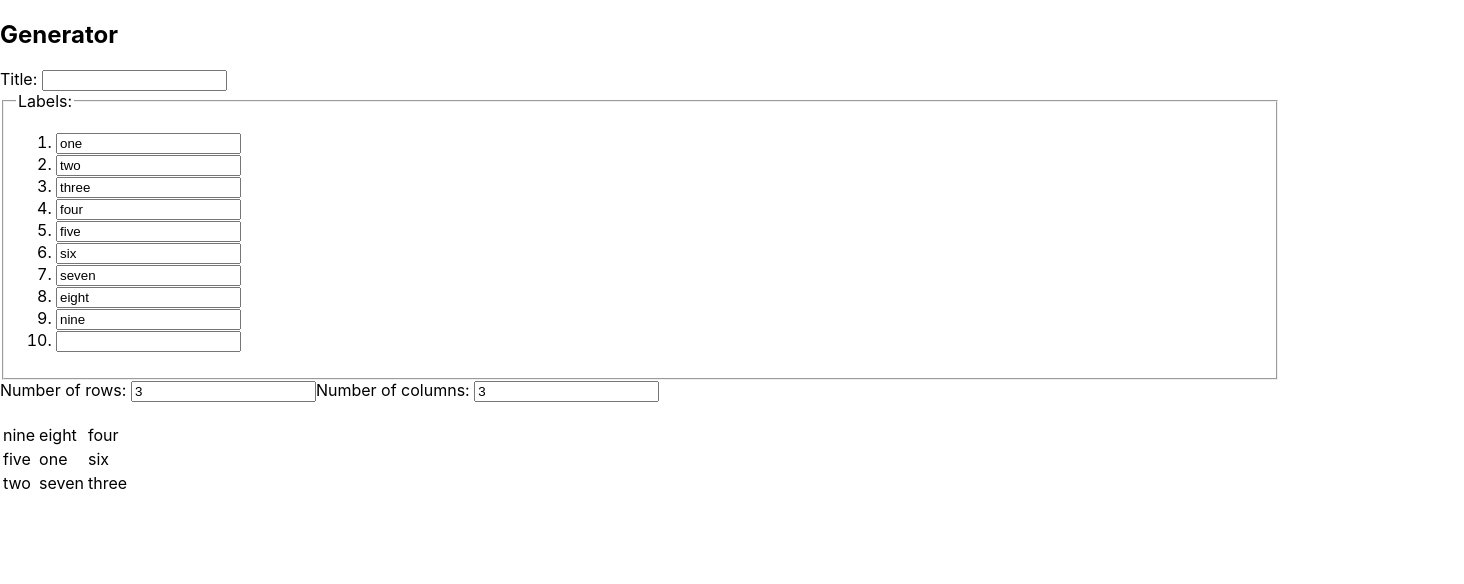
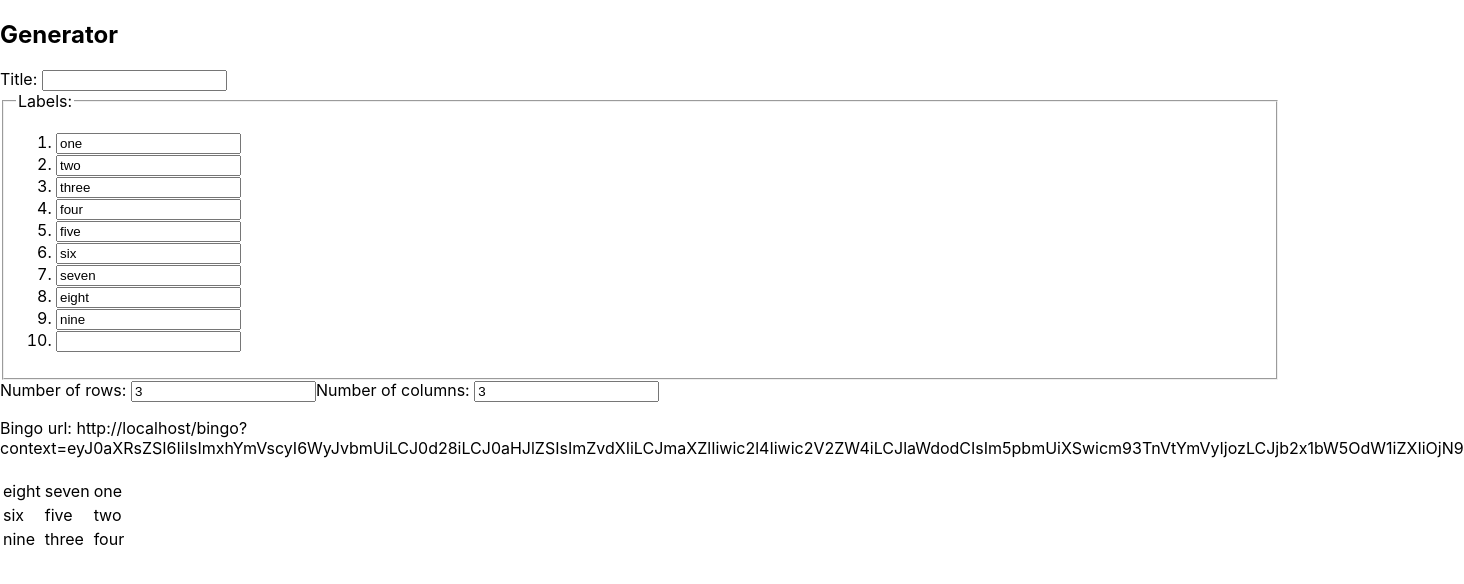
Before and after one commit to rempartIrien/bingo-generator, a React (Vite) app: page /generator in a window 1280 px wide. Shown: the top 584 px of the page, 1464 px wide, since content can reach past the window. Built offline with nearby package versions, Linux system fonts and the light colour scheme; the HTML template or start-up script is replaced by a standard one.

Commit message:
Encode context in URL
When generating a bingo, all data are placed in a generated URL. This URL links to the bingo page and the bingo is generated according to the data embedded in the URL.

```diff
--- a/src/bingo/Bingo.tsx
+++ b/src/bingo/Bingo.tsx
@@ -1,26 +1,29 @@
 import React from 'react';
+import { useLocation } from 'react-router-dom';
+
+import { decode } from '../base64.utils';
 
 import BingoViewer from './BingoViewer';
 
-const HARD_CODED_STUFF: string[] = [
-  'one',
-  'two',
-  'three',
-  'four',
-  'five',
-  'six',
-  'seven',
-  'eight',
-  'nine'
-];
+function Bingo(): JSX.Element {
+  const query: URLSearchParams = useQuery();
+  if (!query.has('context') || !query.get('context')) {
+    return <p>Too bad</p>; // FIXME: link to generator page
+  }
+  const context: string = query.get('context') as string;
+  const decryptedContext: string = decode(context);
+  console.log(decryptedContext);
+  return <BingoViewer {...JSON.parse(decryptedContext)}></BingoViewer>;
+}
 
-function Bingo(): JSX.Element {
-  return (
-    <BingoViewer
-      labels={HARD_CODED_STUFF}
-      rowNumber={3}
-      columnNumber={3}></BingoViewer>
-  );
+/**
+ * Hook from react router documenation that return the search part
+ * of the current URL. It is based on `useLocation` hook.
+ *
+ * See https://reactrouter.com/web/example/query-parameters
+ */
+function useQuery(): URLSearchParams {
+  return new URLSearchParams(useLocation().search);
 }
 
 export default Bingo;
--- a/src/bingo/BingoViewer.tsx
+++ b/src/bingo/BingoViewer.tsx
@@ -10,7 +10,11 @@ interface BingoViewerProps {
 }
 
 function BingoViewer(props: BingoViewerProps): JSX.Element {
-  if (!isNumberValid(props.rowNumber) || !isNumberValid(props.columnNumber)) {
+  if (
+    !isNumberValid(props.rowNumber) ||
+    !isNumberValid(props.columnNumber) ||
+    !Array.isArray(props.labels)
+  ) {
     return <p>Can&apos;t generate bingo, please check your parameters.</p>;
   }
   const randomizedStuff: string[][] = toGrid(
@@ -37,7 +41,7 @@ function BingoViewer(props: BingoViewerProps): JSX.Element {
   );
 }
 
-function isNumberValid(value: number): boolean {
+function isNumberValid(value: number | undefined): boolean {
   return !!(value || value === 0);
 }
 
--- a/src/generator/Generator.tsx
+++ b/src/generator/Generator.tsx
@@ -7,6 +7,7 @@ import React, {
   useState
 } from 'react';
 
+import { encode } from '../base64.utils';
 import BingoViewer from '../bingo/BingoViewer';
 
 const HARD_CODED_STUFF: string[] = [
@@ -24,6 +25,7 @@ const HARD_CODED_STUFF: string[] = [
 function Generator(): JSX.Element {
   const [labels, setLabels] = useState<string[]>(HARD_CODED_STUFF);
   const [title, setTitle] = useState<string>('');
+  const [generatedUrl, setGeneratedUrl] = useState<string>('');
   const [rowNumber, setRowNumber] = useState<number>(3);
   const [columnNumber, setColumnNumber] = useState<number>(3);
   const [focusIndex, setFocusIndex] = useState<number>();
@@ -32,6 +34,19 @@ function Generator(): JSX.Element {
     () => [...Array(labels.length)].map(() => null),
     [labels.length]
   );
+
+  useEffect(() => {
+    const encodedContext: string = encode(
+      JSON.stringify({
+        title,
+        labels,
+        rowNumber,
+        columnNumber
+      })
+    );
+    const url: string = `${document.location.origin}/bingo?context=${encodedContext}`;
+    setGeneratedUrl(url);
+  }, [title, labels, rowNumber, columnNumber]);
 
   useEffect(() => {
     if (!focusIndex && focusIndex !== 0) {
@@ -147,6 +162,7 @@ function Generator(): JSX.Element {
           />
         </label>
       </form>
+      {generatedUrl && <p>Bingo url: {generatedUrl}</p>}
       <BingoViewer
         title={title}
         labels={labels}
```
